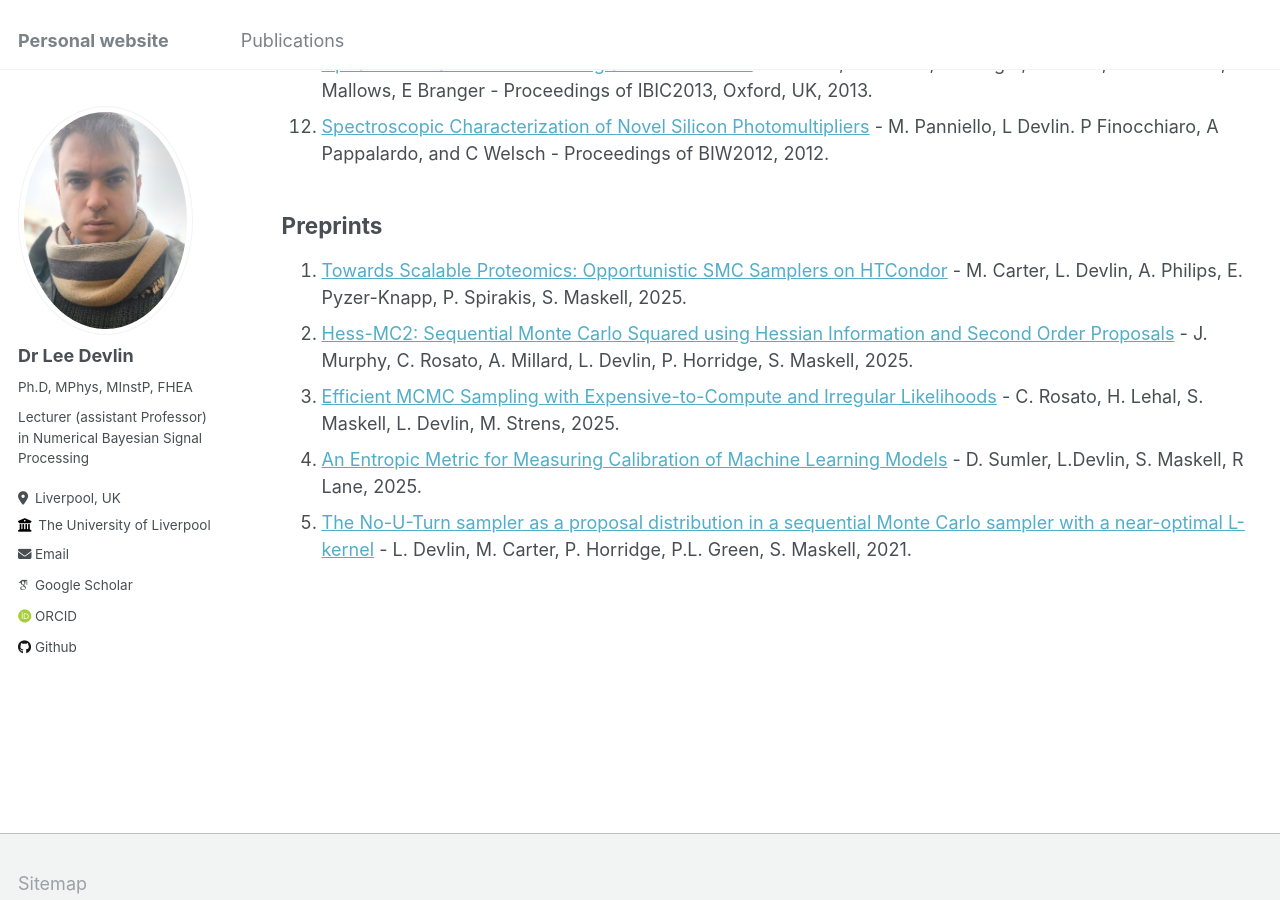
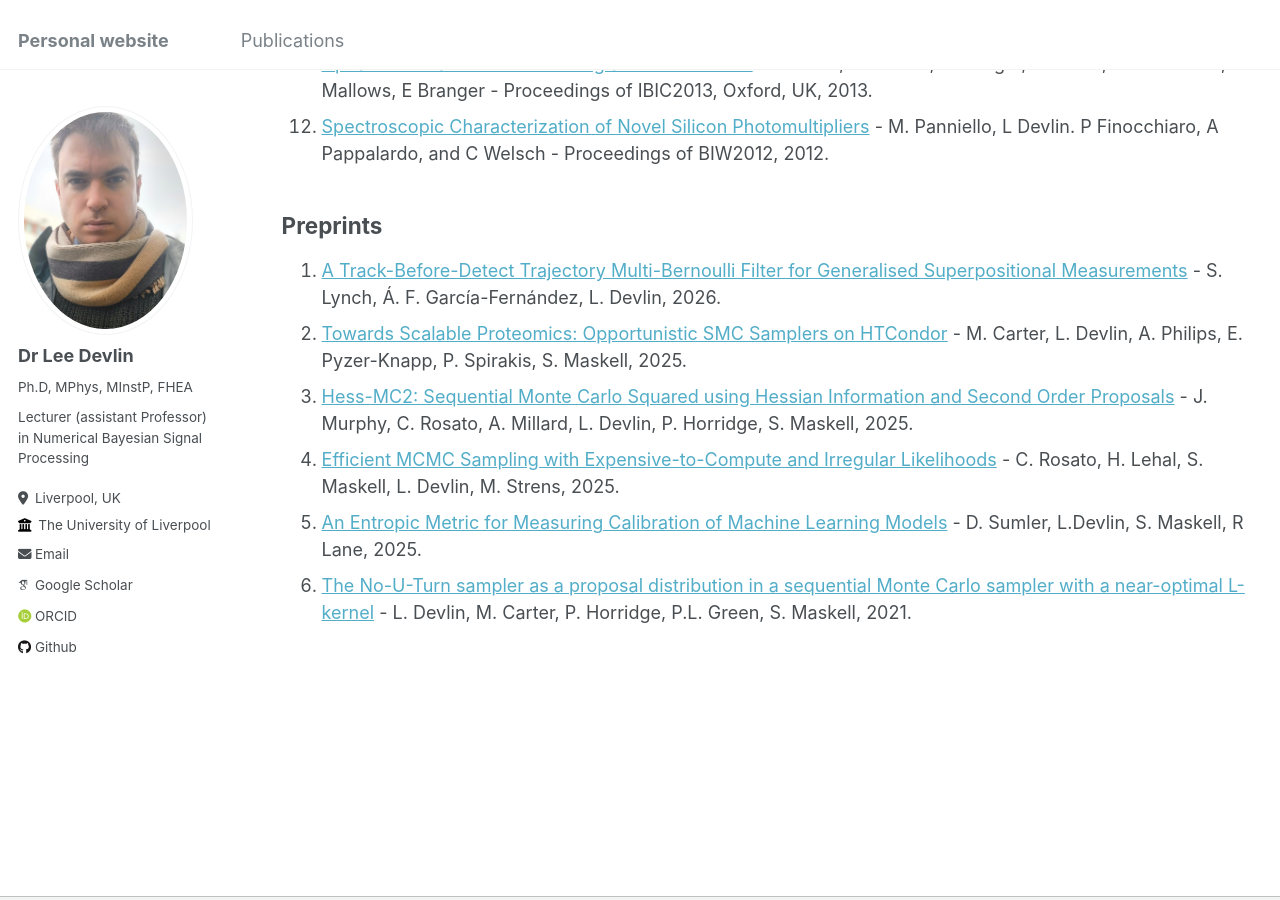
Before and after one commit to LJDevlin/LJDevlin.github.io, a Jekyll site: the page built from _pages/publications.md, in a window 1280 px wide and 900 px high, scrolled down 1673 px. Built offline with Jekyll 4.4.1, drawn with Linux system fonts in a browser that asks for light colours; some web fonts are replaced.

Commit message:
Add new preprint publication entry

```diff
--- a/_pages/publications.md
+++ b/_pages/publications.md
@@ -41,6 +41,7 @@ IEEE Signal Processing Letters - Vol. 31, 2024.
 1. [Spectroscopic Characterization of Novel Silicon Photomultipliers](https://accelconf.web.cern.ch/BIW2012/papers/thbp02.pdf) - M. Panniello, L Devlin. P Finocchiaro, A Pappalardo, and C Welsch - Proceedings of BIW2012, 2012.
 
 ## Preprints
+1. [A Track-Before-Detect Trajectory Multi-Bernoulli Filter for Generalised Superpositional Measurements](https://arxiv.org/abs/2602.02365) -  S. Lynch, Á. F. García-Fernández, L. Devlin, 2026.
 1. [Towards Scalable Proteomics: Opportunistic SMC Samplers on HTCondor](https://arxiv.org/abs/2509.08020) -  M. Carter, L. Devlin, A. Philips, E. Pyzer-Knapp, P. Spirakis, S. Maskell, 2025.
 1. [Hess-MC2: Sequential Monte Carlo Squared using Hessian Information and Second Order Proposals](https://arxiv.org/abs/2507.07461) - J. Murphy, C. Rosato, A. Millard, L. Devlin, P. Horridge, S. Maskell, 2025.
 1. [Efficient MCMC Sampling with Expensive-to-Compute and Irregular Likelihoods](https://arxiv.org/abs/2505.10448) - C. Rosato, H. Lehal, S. Maskell, L. Devlin, M. Strens, 2025.
```
